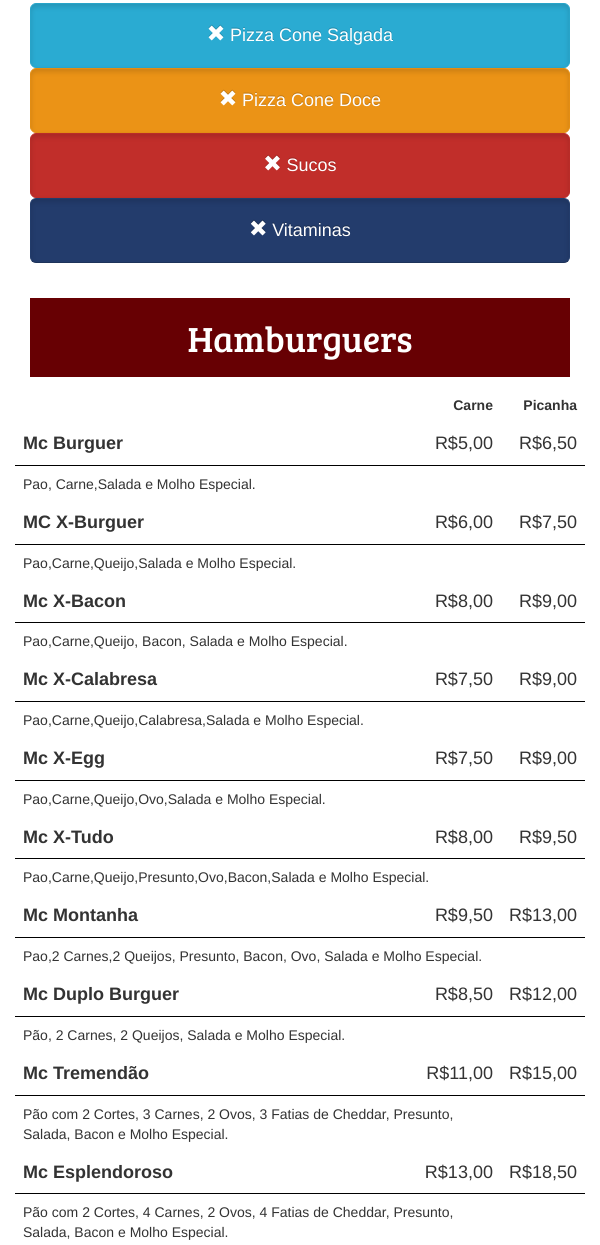
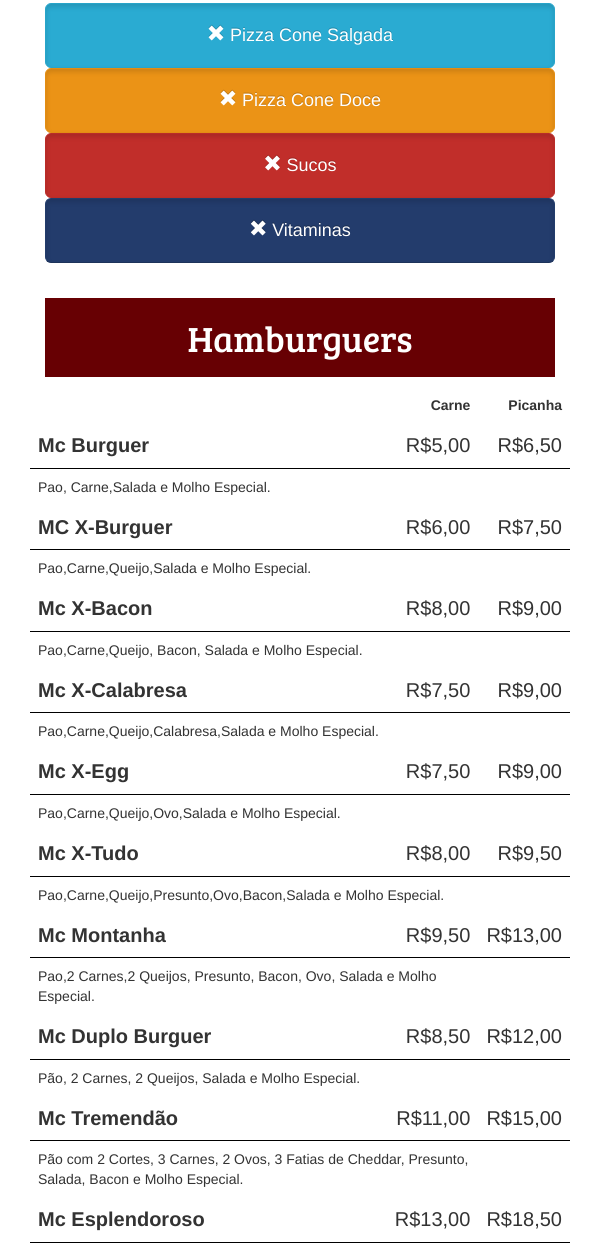
Before and after one commit to opauloxavier/cardapio-mc-rancho, a website: page index.html in a window 600 px wide. Shown: the part 687-1932 px from the top of the page. Drawn offline with Linux system fonts and the light colour scheme.

Commit message:
ajustando alguns erros de container em celulares

```diff
--- a/index.html
+++ b/index.html
@@ -2,10 +2,11 @@
 <html ng-app="cardapioApp">
     <head>
         <meta charset="utf-8">
+        <meta name="viewport" content="width=device-width, initial-scale=0.9">
         <meta http-equiv="X-UA-Compatible" content="IE=edge">
         <link rel='shortcut icon' type='image/x-icon' href='public/img/favicon.png'/>
         <link href='https://fonts.googleapis.com/css?family=Bree+Serif' rel='stylesheet' type='text/css'>
-        <meta name="viewport" content="width=device-width, initial-scale=1">
+
         <link href="assets/bootstrap/dist/css/bootstrap.min.css" rel="stylesheet">
         <link href="public/css/custom.css" rel="stylesheet">
         <link href="assets/bootstrap/dist/css/bootstrap-theme.min.css" rel="stylesheet">
@@ -13,6 +14,7 @@
         <title>McRancho - A melhor lanchonete do Rancho Novo </title>
     </head>
     <body ng-controller="mainController" ng-init="showAll()">
+    <div class="container-fluid">
         <header>
             <div class="jumbotron border-red">
                 <div class="container">
@@ -101,7 +103,7 @@
                     </form>
                 </div>
             </div>
-            <div class="container">
+            <div class="container-fluid">
                 <!-- Hamburguer -->
                 <div ng-show="showHamburguer" class="row categoria">
                     <div class="col-md-12">
@@ -241,6 +243,7 @@
                     <h1><span class="glyphicon glyphicon-earphone" style="vertical-align:middle;"></span><a href="tel:02121615669"> (21)2161-5669</a>  ou <a href="tel:02178415801">(21)7841-5801</a> </h1>
                 </div>
             </div>
+    <div class="row">
     <footer class="footer align-center">
         <div class="container text-center">
             <div class="row">
@@ -250,11 +253,12 @@
             </div>
         </div>
     </footer>
+    </div>
 
     <script src="assets/jquery/dist/jquery.min.js"></script>
     <script src="assets/bootstrap/dist/js/bootstrap.min.js"></script>
     <script src="assets/angular/angular.min.js"></script>
     <script src="public/js/controller.js"></script>
-
+        </div>
     </body>
 </html>
--- a/public/css/custom.scss
+++ b/public/css/custom.scss
@@ -155,7 +155,6 @@ a,a:hover,a:active,a:link{
 }
 
 .nome-prato{
-    font-size:18px;
     border-bottom: 1px solid black;
 }
 
@@ -196,6 +195,8 @@ a,a:hover,a:active,a:link{
     }
 }
 
+
+@media screen and (max-width: 350)
 .btn{
     min-height:65px;
 }
@@ -203,3 +204,15 @@ a,a:hover,a:active,a:link{
 .jumbotron {
     background-color: $fundoHeader;
 }
+
+@media screen and (max-width: 600px) {
+ .nome-prato{
+       font-size:12px;
+    }
+}
+
+@media screen and (min-width: 600px) {
+    .nome-prato{
+       font-size:20px;
+    }
+}
```
Also changed, not shown: public/css/custom.css, 1 other file.
